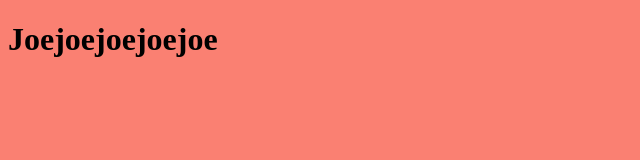
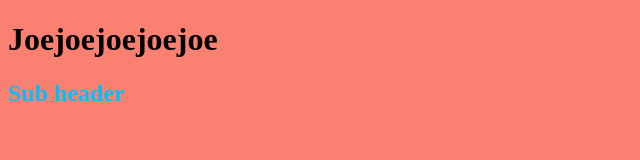
Before and after one commit to Rufasa85/mock-portfolio, a plain HTML site: page index.html in a window 1280 px wide. Shown: the whole page, without its empty margins (0-640 px from the left). Drawn offline with Linux system fonts and the light colour scheme.

Commit message:
adding subheader

```diff
--- a/index.html
+++ b/index.html
@@ -9,5 +9,6 @@
 </head>
 <body>
     <h1>Joejoejoejoejoe</h1>
+    <h2>Sub header</h2>
 </body>
 </html>
--- a/style.css
+++ b/style.css
@@ -1,3 +1,6 @@
 body {
     background:salmon;
 }
+h2 {
+    color:deepskyblue
+}
```
